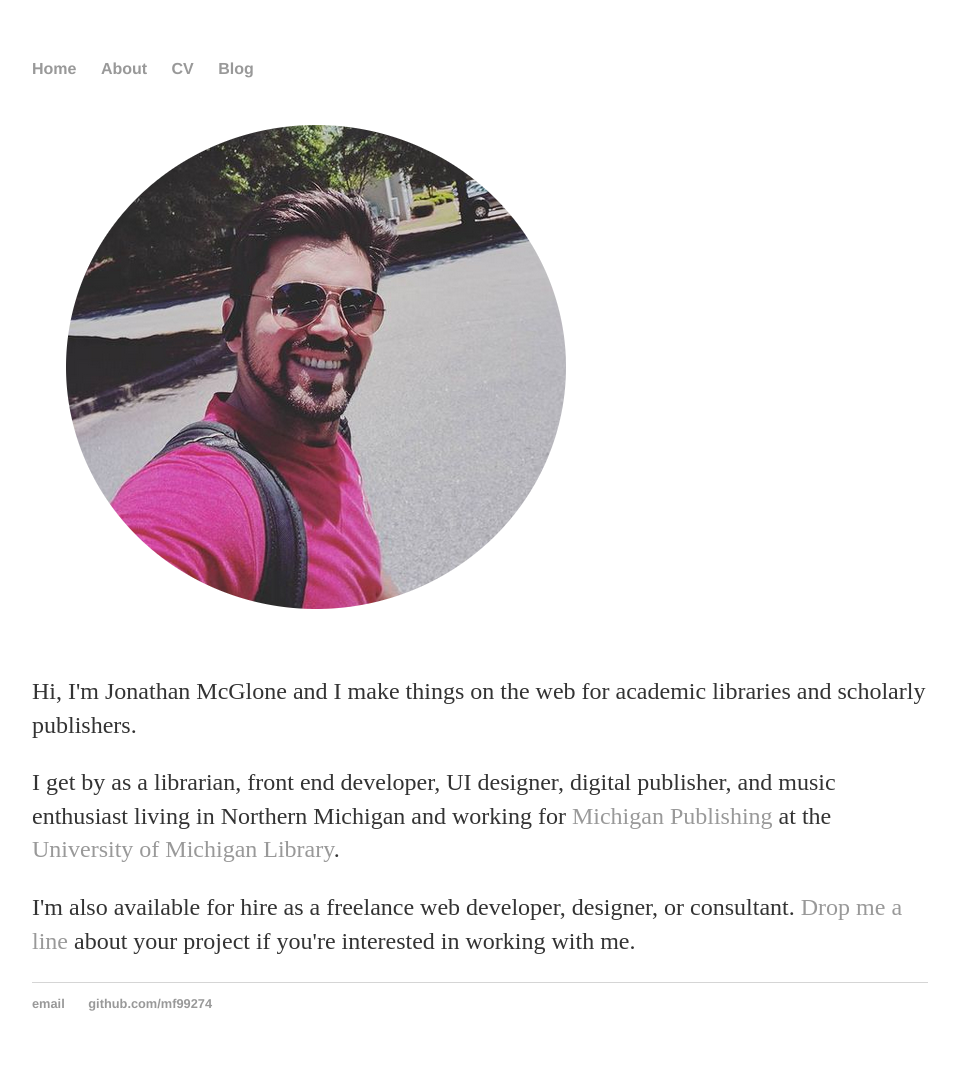
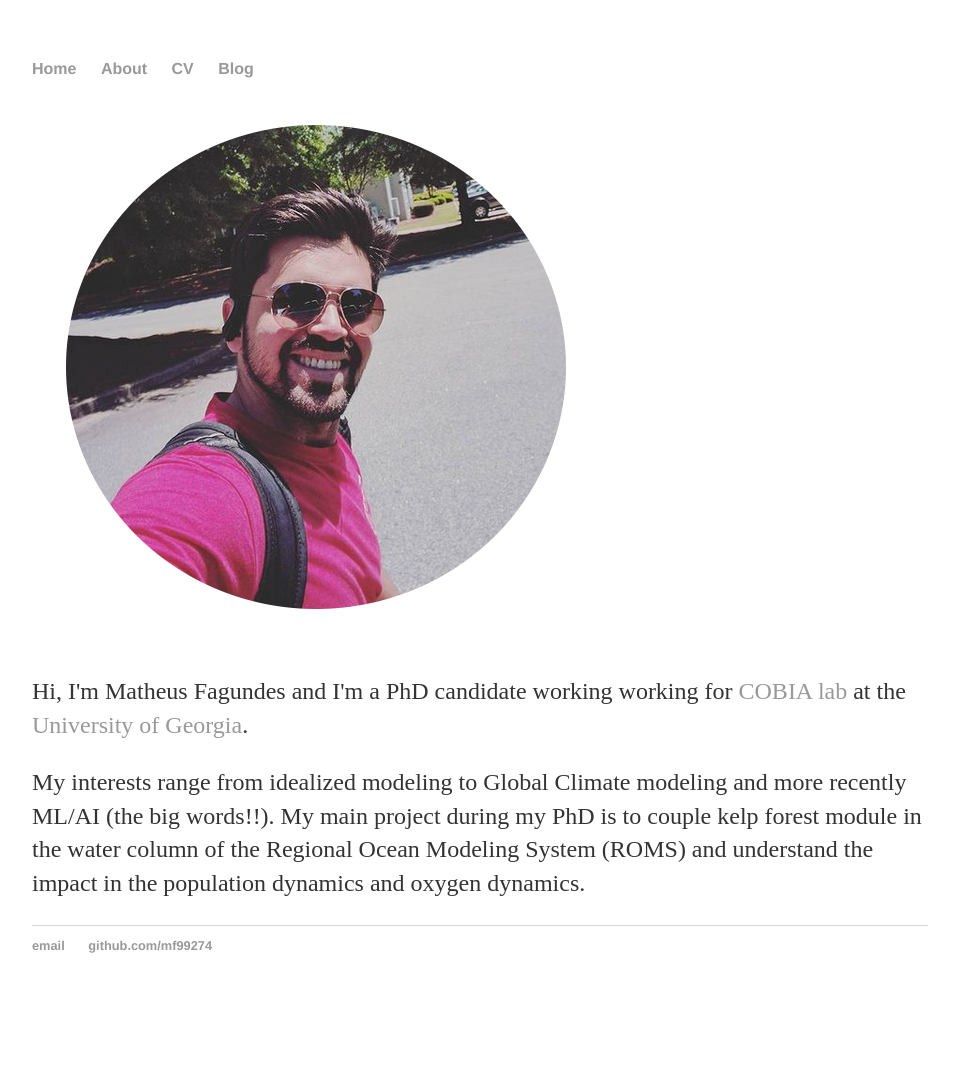
Before and after one commit to mf99274/mf99274.github.io, a Jekyll site: the page built from index.html, in a window 1280 px wide. Shown: the whole page, without its empty margins (160-1115 px from the left). Built offline with Jekyll 4.4.1, drawn with Linux system fonts in a browser that asks for light colours; after the commit the page ends 1013 px from its top, so only the background shows below that.

Commit message:
Update index.html

```diff
--- a/index.html
+++ b/index.html
@@ -12,11 +12,8 @@ description: Project Manager, Music Enthusiast, and Web Noodler living and worki
 	<img  class="img-circle avatar" alt="Matheus Fagundes" src="img/selfie1.png">
 	</div>
 	<div itemscope itemtype="http://data-vocabulary.org/Person" class="col-sm-8">
-	<p class="lead">Hi, I'm <span itemprop="name">Jonathan McGlone</span> and I make things on the web for academic libraries and scholarly publishers.</p>
-	<p>I get by as a <span itemprop="title">librarian</span>, <span itemprop="title">front end developer</span>, <span itemprop="title">UI designer</span>, <span itemprop="title">digital publisher</span>, and music enthusiast living in <span itemprop="address" itemscope
-    itemtype="http://data-vocabulary.org/Address">Northern <span itemprop="region">Michigan</span></span> and working for <a href="http://www.publishing.umich.edu">Michigan Publishing</a> at <span itemprop="affiliation">the <a href="http://www.lib.umich.edu">University of Michigan Library</a></span>.</p>
-
-	<p>I'm also available for hire as a <span itemprop="title">freelance web developer, designer, or consultant</span>. <a href="contact">Drop me a line</a> about your project if you're interested in working with me.</p>
+	<p class="lead">Hi, I'm <span itemprop="name">Matheus Fagundes</span> and I'm a PhD candidate working working for <a href="https://www.cobia.engr.uga.edu/">COBIA lab</a> at <span itemprop="affiliation">the <a href="https://engineering.uga.edu/">University of Georgia</a></span>. </p>
+	<p>My interests range from idealized modeling to Global Climate modeling and more recently ML/AI (the big words!!). My main project during my PhD is to couple kelp forest module in the water column of the Regional Ocean Modeling System (ROMS) and understand the impact in the population dynamics and oxygen dynamics.</p>
 	</div>
 
 	<!-- <img src="https://jpbongiovanni.github.io/PythonFunctionLibrary/movies/zigzag.gif" alt="zigzag" /> -->
```
